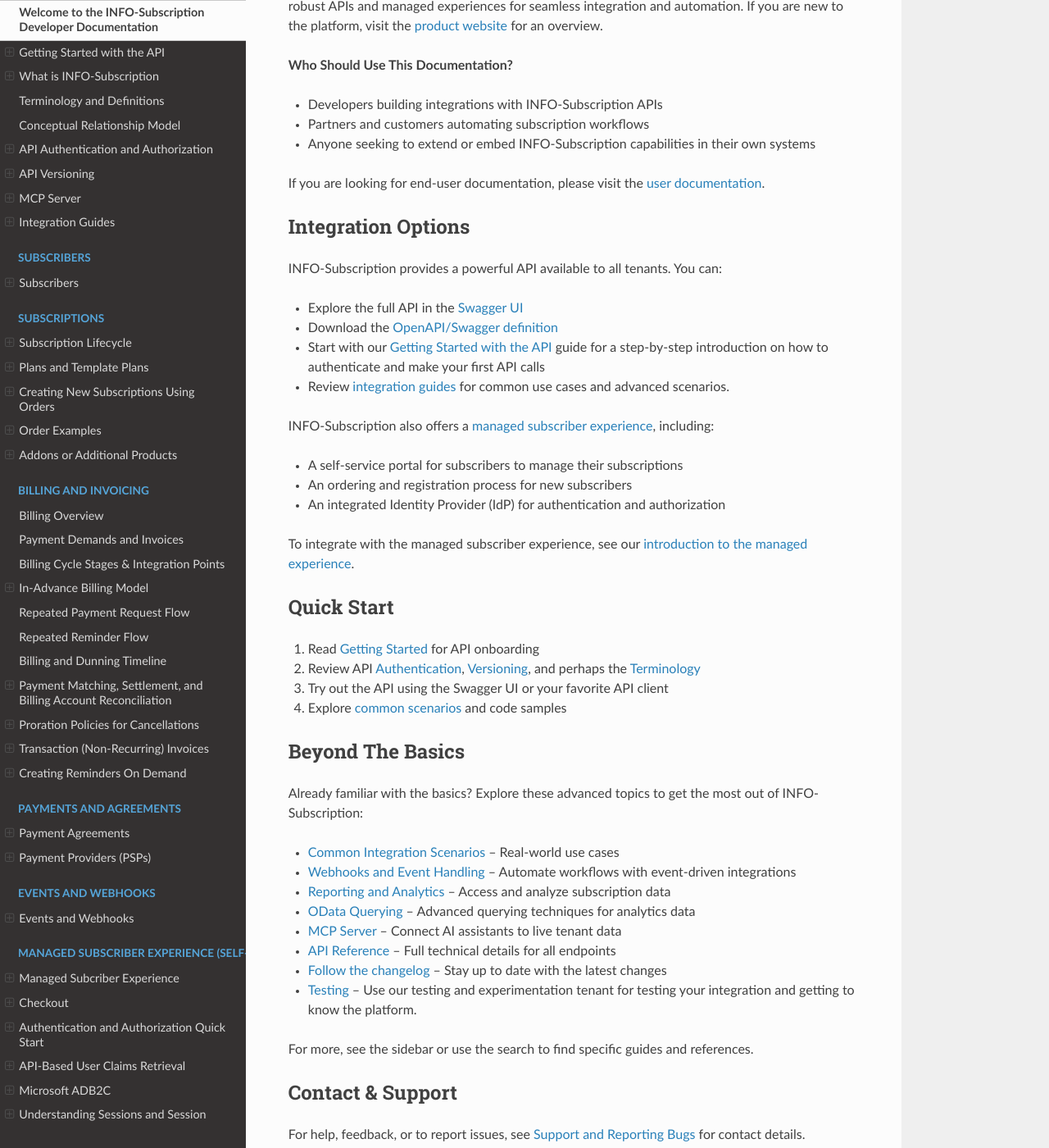
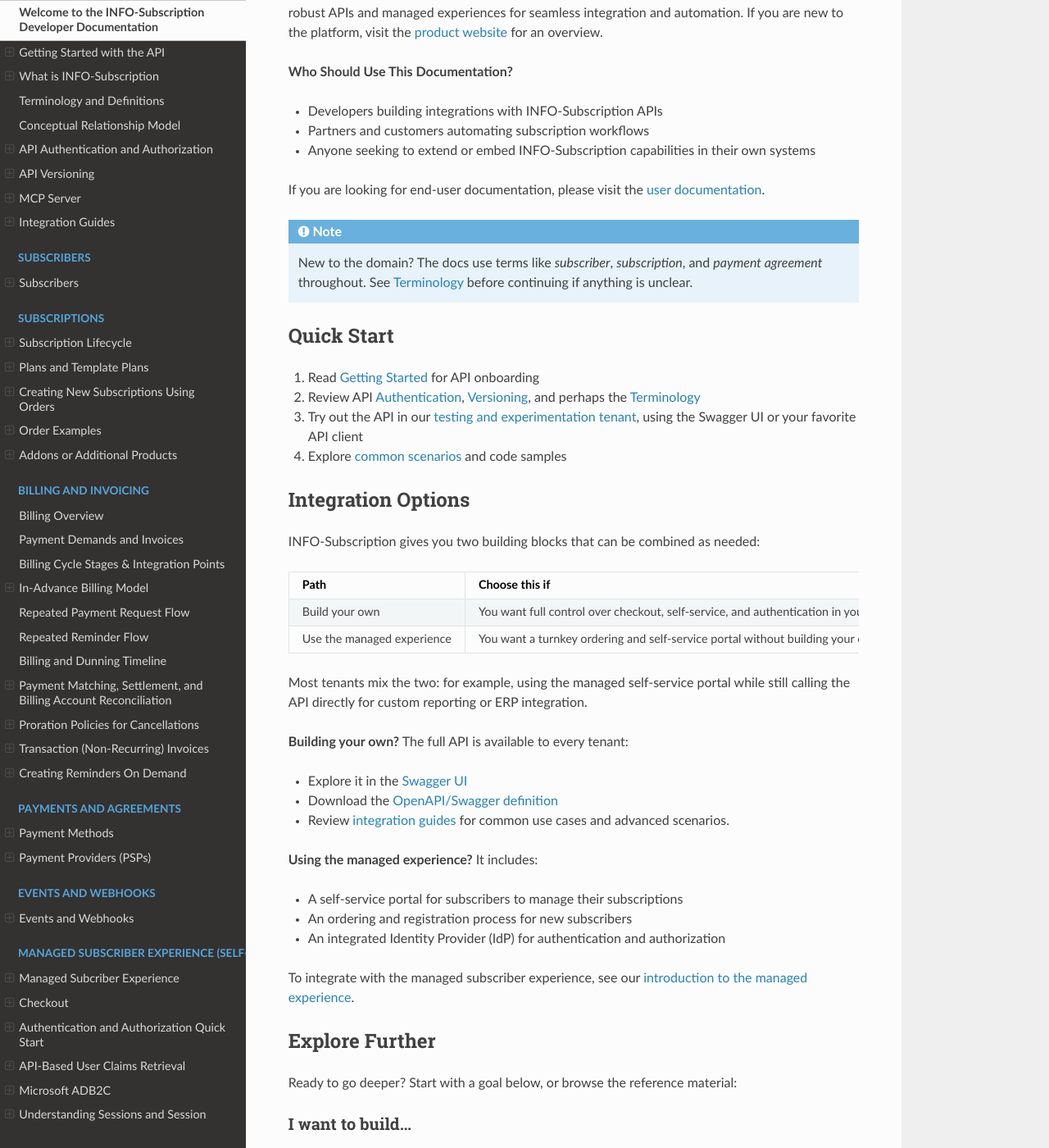
Before and after one commit to infosoftas/info-subscription-doc, a Sphinx documentation site: the page built from source/index.rst, in a window 1280 px wide and 1400 px high, scrolled down 503 px. Shown: the whole window at 82% size. Built offline with Sphinx 7.4.7 and the Read the Docs theme 3.1.0, drawn with Linux system fonts in a browser that asks for light colours; formulas are drawn with MathJax 3; some of the changed text lies outside the part shown.

Commit message:
Improvements to the introduction and payment agreements pages.

```diff
--- a/source/conf.py
+++ b/source/conf.py
@@ -226,6 +226,7 @@ rst_prolog = """
 .. |MobilePay| replace:: `MobilePay <https://www.vippsmobilepay.com/>`__
 .. |VippsMobilePay| replace:: `VippsMobilePay <https://www.vippsmobilepay.com/>`__
 .. |AutoGiro| replace:: `AutoGiro <https://www.autogiro.se/>`__
+.. |Mollie| replace:: `Mollie <https://www.mollie.com/>`__
 .. |adb2cAudience| replace:: 7bdcdd56-3ba6-4e6d-a841-db4816d7909d
 .. |adb2cMetadataUrl| replace:: https://prodlogins4.b2clogin.com/prodlogins4.onmicrosoft.com/B2C_1A_V2SIGNIN/v2.0/.well-known/openid-configuration
 .. |adb2cTokenUrl| replace:: https://prodlogins4.b2clogin.com/prodlogins4.onmicrosoft.com/B2C_1A_V2SIGNIN/oauth2/v2.0/token
@@ -270,7 +271,7 @@ sitemap_show_lastmod = True
 sitemap_url_scheme = "{link}"
 
 # -- Options for sphinx-docsearch extension -----------------------------------
-# Algolia Doc Search can be disabled by removing the extension (and removing it Requirements)
+# Algolia Doc Search can be disabled by removing the extension (and removing it Requirements)½
 docsearch_app_id = '7W92QQOOI0'
 docsearch_api_key = '284996aeaef271203a183012ee9f7b02'
 docsearch_index_name = 'Technical Documentation Site'
--- a/source/index.rst
+++ b/source/index.rst
@@ -9,9 +9,11 @@
 Welcome to the |projectName| Developer Documentation
 *****************************************************
 
-This documentation is designed for third-party developers and API consumers who want to integrate with the |projectName| platform. Here you'll find comprehensive guides, API references, and practical examples to help you build, extend, and connect your solutions to |projectName| .
+This documentation is designed for third-party developers and API consumers who want to integrate with the |projectName| platform.
+Here you'll find comprehensive guides, API references, and practical examples to help you build, extend, and connect your solutions to |projectName| .
 
-**What is INFO-Subscription?**
+Building Subscription Businesses with |projectName|
+====================================================
 
 |projectName| is a flexible platform for managing subscription-based businesses, offering robust APIs and managed experiences for seamless integration and automation.
 If you are new to the platform, visit the `product website <https://www.infosoft.as/info-subscription/>`_ for an overview.
@@ -24,16 +26,47 @@ If you are new to the platform, visit the `product website <https://www.infosoft
 
 If you are looking for end-user documentation, please visit the `user documentation <https://docs.infosoft.no/>`_.
 
+.. note::
+
+    New to the domain? The docs use terms like *subscriber*, *subscription*, and *payment agreement* throughout. See :ref:`Terminology <terminology>` before continuing if anything is unclear.
+
+Quick Start
+===========
+
+1. Read :ref:`Getting Started <getting-started>` for API onboarding
+2. Review API :ref:`Authentication <authorization>`, :ref:`Versioning <api-versioning>`, and perhaps the :ref:`Terminology <terminology>`
+3. Try out the API in our :ref:`testing and experimentation tenant <testing-experimenting>`, using the Swagger UI or your favorite API client
+4. Explore :ref:`common scenarios <common-scenarios>` and code samples
+
+
 Integration Options
 ===================
-|projectName| provides a powerful API available to all tenants. You can:
 
-- Explore the full API in the `Swagger UI <https://api.info-subscription.com/swagger/>`_
+|projectName| gives you two building blocks that can be combined as needed:
+
+.. list-table::
+   :header-rows: 1
+   :widths: 25 40 35
+
+   * - Path
+     - Choose this if
+     - Start here
+   * - Build your own
+     - You want full control over checkout, self-service, and authentication in your own frontend
+     - :ref:`Getting Started with the API <getting-started>`
+   * - Use the managed experience
+     - You want a turnkey ordering and self-service portal without building your own frontend
+     - :ref:`Introduction to the managed experience <managed-experience>`
+
+Most tenants mix the two: for example, using the managed self-service portal while still calling the API directly for custom reporting or ERP integration.
+
+**Building your own?** The full API is available to every tenant:
+
+- Explore it in the `Swagger UI <https://api.info-subscription.com/swagger/>`_
 - Download the `OpenAPI/Swagger definition <https://api.info-subscription.com/swagger/v1/swagger.json>`_
-- Start with our :ref:`Getting Started with the API <getting-started>` guide for a step-by-step introduction on how to authenticate and make your first API calls
 - Review :ref:`integration guides <common-scenarios>` for common use cases and advanced scenarios.
 
-|projectName|  also offers a :ref:`managed subscriber experience <managed-experience>`, including:
+**Using the managed experience?** It includes:
 
 * A self-service portal for subscribers to manage their subscriptions
 * An ordering and registration process for new subscribers
@@ -41,16 +74,46 @@ Integration Options
 
 To integrate with the managed subscriber experience, see our :ref:`introduction to the managed experience <managed-experience>`.
 
-Quick Start
-===========
-1. Read :ref:`Getting Started <getting-started>` for API onboarding
-2. Review API :ref:`Authentication <authorization>`, :ref:`Versioning <api-versioning>`, and perhaps the :ref:`Terminology <terminology>`
-3. Try out the API using the Swagger UI or your favorite API client
-4. Explore :ref:`common scenarios <common-scenarios>` and code samples
+Explore Further
+===============
 
-Beyond The Basics
-=================
-Already familiar with the basics? Explore these advanced topics to get the most out of |projectName|:
+Ready to go deeper? Start with a goal below, or browse the reference material:
+
+I want to build...
+-------------------
+
+Custom integrations against the raw API, for teams building their own checkout, portal, or workflows.
+
+* 🛒 :ref:`A custom subscription checkout <subscription-orders>`
+* 🔌 :ref:`My own content into a CMS or portal <auth-quick-start>`
+* 💳 :ref:`Recurring payments into my own flow <payment-methods-overview>`
+* 📱 :ref:`A Vipps or MobilePay integration <provider-vipps>`
+* 🔄 :ref:`Subscription change handling (upgrades/downgrades) <subscription-plan-changes>`
+* 🧾 :ref:`Billing and invoice handling <billing-cycle>`
+* ⚡ :ref:`Event-driven subscriptions <events>`
+* 📊 :ref:`Subscription analytics into my own tools <reporting-intro>`
+
+I want to set up...
+--------------------
+
+|projectName|'s turnkey, managed experiences — configured, not built from scratch.
+
+* 🛒 :ref:`A managed subscription checkout <checkout>`
+* 👤 :ref:`A self-service portal for subscribers <managed-experience>`
+
+Additional Resources
+--------------------
+
+**Billing & Subscription Lifecycle** – in-depth guides for how the platform manages recurring billing:
+
+* :ref:`Subscription Lifecycle <subscription-lifecycle>` – How subscriptions are created, renewed, upgraded, and terminated
+* :ref:`Billing Cycle In Depth <billing-cycle>` – Payment demands, invoices, reminders, and dunning, stage by stage
+* :ref:`Proration Policies <proration-policies>` – How cancellations and mid-period plan changes are prorated
+* :ref:`Payment Matching, Settlement & Reconciliation <payment-matching-settlement>` – How incoming payments are matched to invoices and billing accounts reconciled
+* :ref:`Standalone Payment Demands <standalone-paymentdemands>` – Issuing one-off charges outside the regular billing cycle
+* :ref:`On-Demand Reminders <on-demand-reminder>` – Issuing reminders when an external collection agency controls the timeline
+
+**General**
 
 * :ref:`Common Integration Scenarios <common-scenarios>` – Real-world use cases
 * :ref:`Webhooks and Event Handling <events>` – Automate workflows with event-driven integrations
@@ -113,7 +176,7 @@ For help, feedback, or to report issues, see :ref:`Support and Reporting Bugs <r
     :glob:
     :hidden:
 
-    payments/index
+    payments/payment-agreements
 
 .. toctree::
     :caption: Events and Webhooks
```
Also changed, not shown: source/payments/index.rst (deleted, +0 -142 lines), source/payments/payment-agreements.rst (added, +356 -0 lines).
